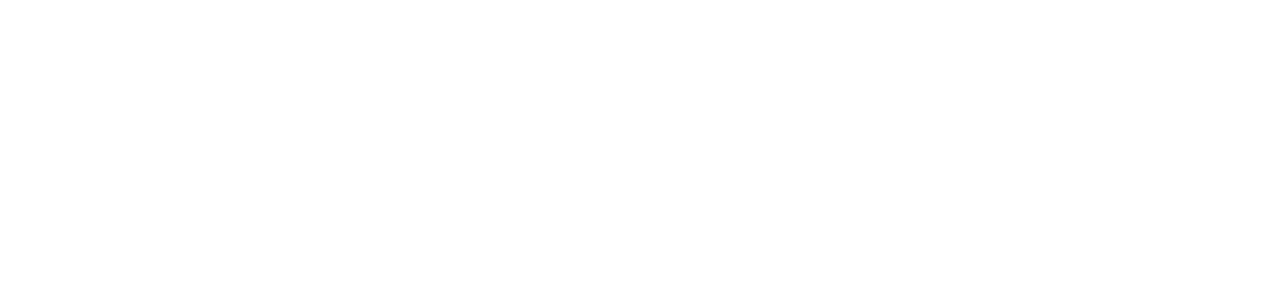
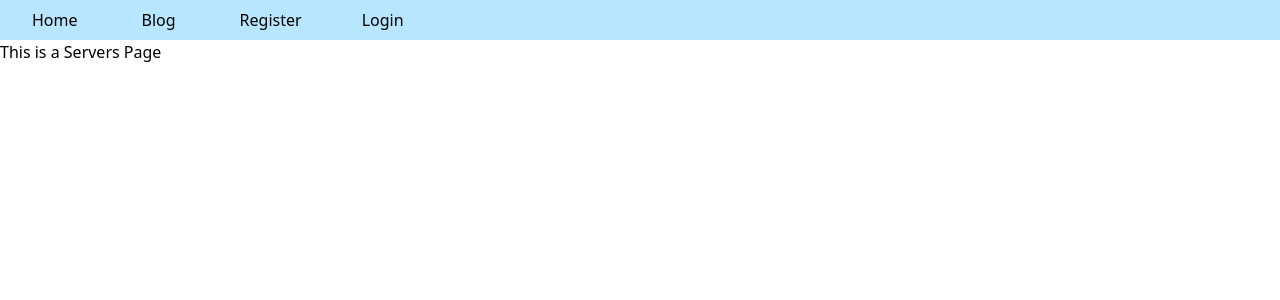
Before and after one commit to srujan2023/FRONTEND, a React (Vite) app: page /Servers in a window 1280 px wide. Before the commit this address had no page. Shown: the top 300 px of the page. Built offline with nearby package versions, Linux system fonts and the light colour scheme; no server answers.

Commit message:
About Servers Page Created

```diff
--- a/Home.jsx
+++ b/Home.jsx
@@ -41,8 +41,19 @@ const Home = () => {
  <a href=" https://github.com/srujan2023">
         <img  className=' px-6 py-6  rounded-4xl   w-25.5 ' src="https://th.bing.com/th/id/OIP.QEpduO7IaOXym50gsDlQlAHaHa?w=170&h=181&c=7&r=0&o=5&dpr=1.5&pid=1.7" alt="" />
       </a>
+</div>
 
-
+<div className='bg-stone-300'>
+  <p className='px-24'>
+  #Srujan AB <br></br>
+  I Study in City Engineering Collage <br></br>
+  2024-2027<br></br>
+  My Future Goal is Masters in IIT Collage
+</p>
+<br></br>
+<NavLink className='px-20.5' to="/About">About</NavLink>
+ <NavLink className='px-20.5' to="/">Home</NavLink>
+ <NavLink className='px-20.5' to="/Servers">Servers</NavLink>
 </div>
 </>
   )
--- /dev/null
+++ b/pages/blog/About.jsx
@@ -0,0 +1,11 @@
+import React from 'react'
+
+const About = () => {
+  return (
+    <div>
+      This is a About
+    </div>
+  )
+}
+
+export default About
--- /dev/null
+++ b/pages/blog/Servers.jsx
@@ -0,0 +1,11 @@
+import React from 'react'
+
+const Servers = () => {
+  return (
+    <div>
+      <h1>This is a Servers Page</h1>
+    </div>
+  )
+}
+
+export default Servers
--- a/src/main.jsx
+++ b/src/main.jsx
@@ -21,6 +21,8 @@ import ListUsers from '../pages/users/ListUsers.jsx'
 import ListSingleUsers from '../pages/users/ListSingleUsers.jsx'
 import UpdateUsers from '../pages/users/UpdateUsers.jsx'
 import ProtectedAdmin from './ProtectedAdmin.jsx'
+import About from '../pages/blog/About.jsx'
+import Servers from '../pages/blog/Servers.jsx'
 
 createRoot(document.getElementById('root')).render(
   <StrictMode>
@@ -28,6 +30,10 @@ createRoot(document.getElementById('root')).render(
       <Routes>
          <Route  path='/' element={<App />} >
        <Route path='/' element={<Home />} />
+       <Route path='/Servers' element={<Servers />} />
+
+       <Route path='/About' element={<About />} />
+
       <Route path='/blog' element={<PublicArticles />} />
        <Route path='/blog/articles/:articleId' element={<SinglePublicArticle />} />
 
```
